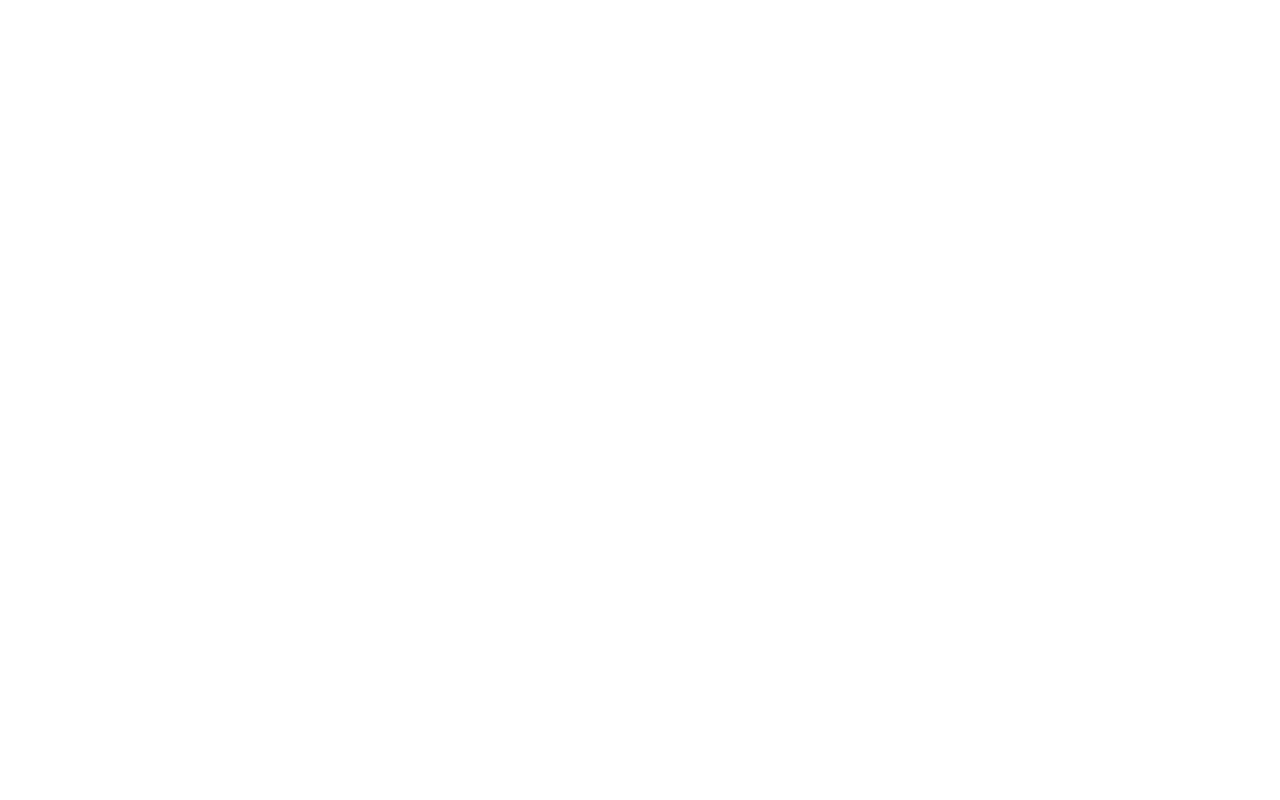
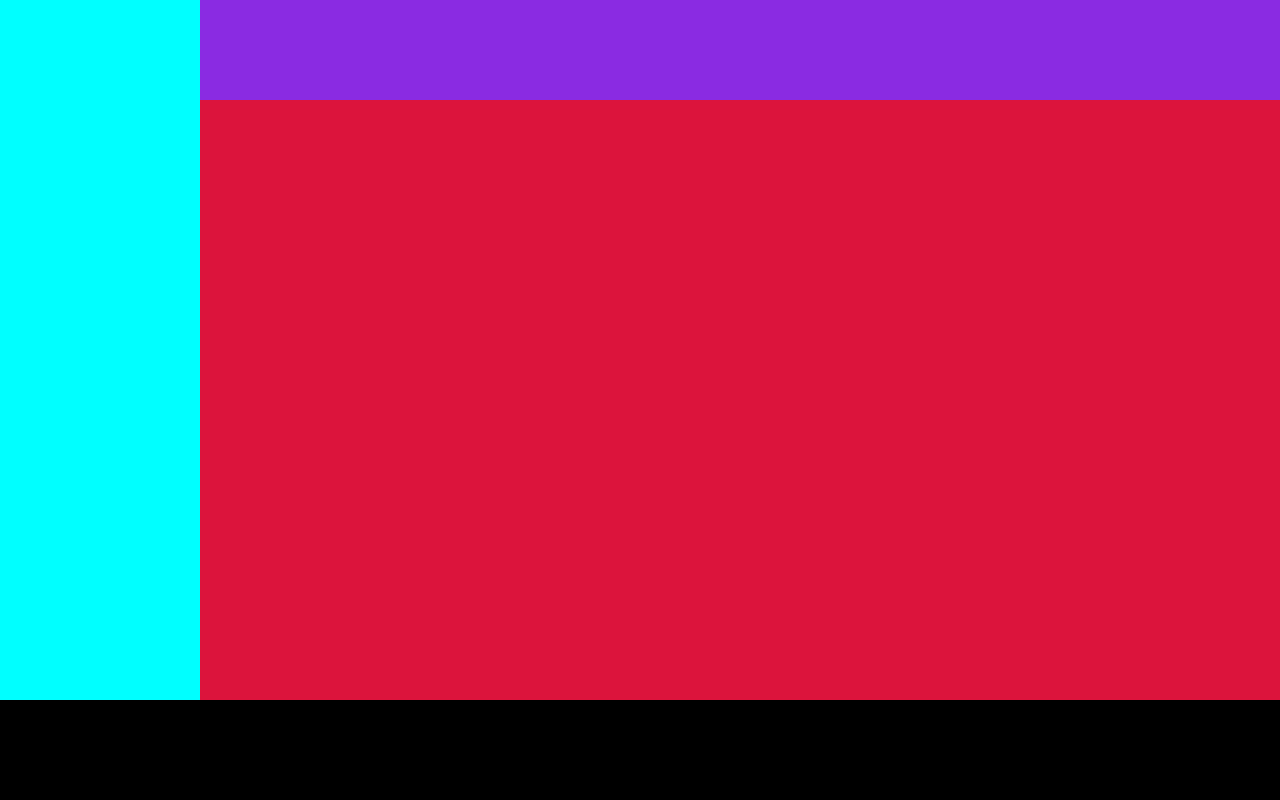
Before and after one commit to mattiabenelli/html-css-spotifyweb, a plain HTML site: page index.html in a window 1280 px wide. Drawn offline with Linux system fonts and the light colour scheme.

Commit message:
struttura fatta

```diff
--- a/css/query.css
+++ b/css/query.css
@@ -1,19 +1,22 @@
-/* x-small */
-@media screen and (max-width: 576px) {
-
+/*small */
+@media screen and (min-width: 576px) {
+    .col-sx{
+        width: 200px;
+    }
+    .col-dx{
+        width: calc(100% - 200px);
+    }
+    .topbar{
+        width: calc(100% - 200px);
+    }
 }
 
-/*small */
+/*medium */
 @media screen and (max-width: 768px) {
 
 }
 
-/* medium */
+/* large */
 @media screen and (max-width: 992px) {
 
 }
-
-/* large */
-@media screen and (max-width: 1200px) {
-
-}
--- a/css/style.css
+++ b/css/style.css
@@ -3,3 +3,47 @@
     padding: 0;
     box-sizing: border-box;
 }
+
+/* utilities */
+/* ***************************************************** */
+.flex{
+    display: flex;
+}
+/* col-sx struttura */
+/* ***************************************************** */
+.col-sx{
+    width: 50px;
+    height: 100%;
+    background-color: aqua;
+}
+.main-container{
+    height: calc(100vh - 100px);
+}
+/* col-dx struttura */
+/* ***************************************************** */
+.col-dx{
+    width: calc(100% - 50px);
+    height: 100%;
+    background-color: crimson;
+}
+.topbar{
+    height: 100px;
+    width: calc(100% - 50px);
+    background-color: blueviolet;
+    position: fixed;
+    top: 0;
+    right: 0;
+
+}
+.main{
+    background-color: beige;
+    width: 100%;
+    height: 1000px;
+    padding-top: 100px;
+}
+/* footer struttura */
+footer{
+    height: 100px;
+    width: 100%;
+    background-color: black;
+}
--- a/index.html
+++ b/index.html
@@ -13,6 +13,12 @@
         <title>spotify</title>
     </head>
     <body>
-
+        <div class="main-container flex">
+            <div class="col-sx"></div>
+            <div class="col-dx">
+                <div class="topbar"></div>
+            </div>
+        </div>
+        <footer></footer>
     </body>
 </html>
```
